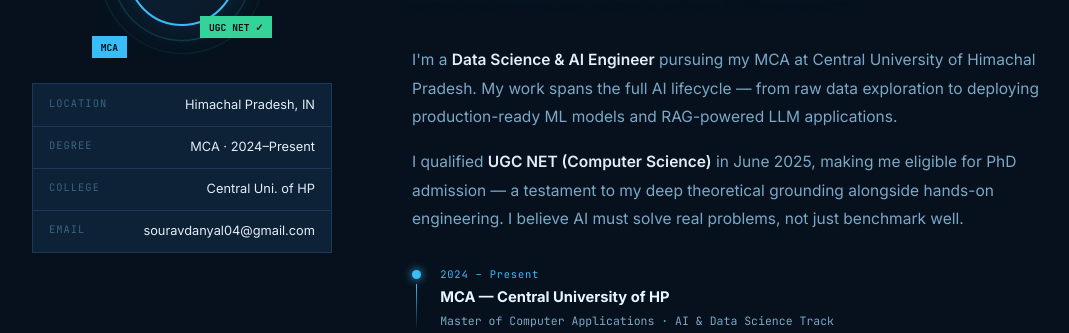
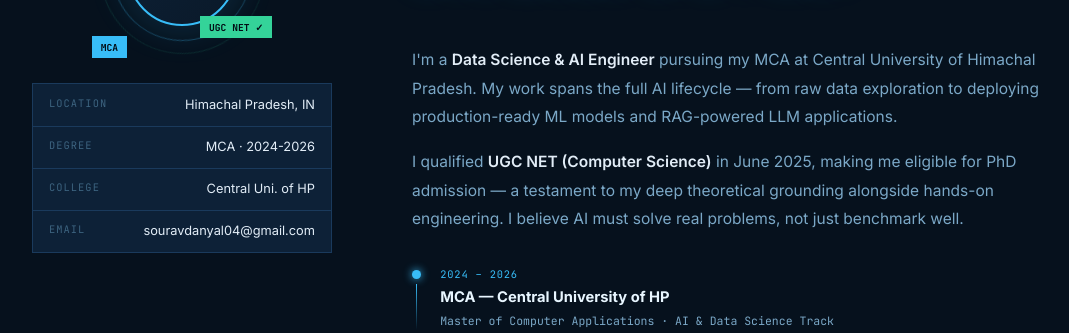
Before and after one commit to Sourav1331/Portfolio, a React (Vite) app: page / in a window 1280 px wide. Shown: the part 1140-1473 px from the top of the page, without its empty margins (90-1159 px from the left). Built offline with nearby package versions, Linux system fonts and the light colour scheme.

Commit message:
Updating Academic information...

```diff
--- a/src/components/About.jsx
+++ b/src/components/About.jsx
@@ -30,7 +30,7 @@ export default function About() {
             <div className={styles.facts}>
               {[
                 ['Location', 'Himachal Pradesh, IN'],
-                ['Degree',   'MCA · 2024–Present'],
+                ['Degree',   'MCA · 2024-2026'],
                 ['College',  'Central Uni. of HP'],
                 ['Email',    'souravdanyal04@gmail.com'],
               ].map(([k,v]) => (
--- a/src/data.js
+++ b/src/data.js
@@ -141,7 +141,7 @@ export const CERTIFICATIONS = [
 ];
 
 export const TIMELINE = [
-  { period: '2024 – Present', title: 'MCA — Central University of HP',             sub: 'Master of Computer Applications · AI & Data Science Track' },
+  { period: '2024 – 2026', title: 'MCA — Central University of HP',             sub: 'Master of Computer Applications · AI & Data Science Track' },
   { period: 'Jun 2025',       title: 'UGC NET Qualified',                           sub: 'Computer Science & Applications · Eligible for PhD Admission' },
   { period: '2021 – 2024',    title: 'B.Sc — Govt. Degree College Shahpur (HPU)',   sub: 'Mathematics · Computer Science · Physics' },
 ];
@@ -155,7 +155,7 @@ SOURAV DANYAL — Full Profile:
 - LinkedIn: https://linkedin.com/in/sourav-danyal-a8b35232a
 
 EDUCATION:
-- MCA, Central University of Himachal Pradesh (2024–Present) — AI & Data Science
+- MCA, Central University of Himachal Pradesh (2024–2026) — AI & Data Science
 - UGC NET Qualified (Computer Science), June 2025 — PhD eligible
 - B.Sc (Maths, CS, Physics), Govt. Degree College Shahpur, HPU (2021–2024)
 
```
